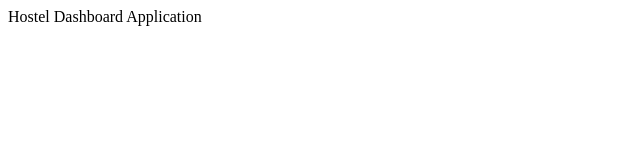
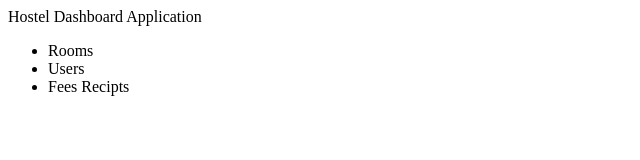
Before and after one commit to vasantakmr/hostelDashboard, a plain HTML site: page index.html in a window 1280 px wide. Shown: the whole page, without its empty margins (0-640 px from the left). Drawn offline with Linux system fonts and the light colour scheme.

Commit message:
added few list items

```diff
--- a/index.html
+++ b/index.html
@@ -7,5 +7,10 @@
 </head>
 <body>
     Hostel Dashboard Application
+    <ul>
+        <li>Rooms</li>
+        <li>Users</li>
+        <li>Fees Recipts</li>
+    </ul>
 </body>
 </html>
```
